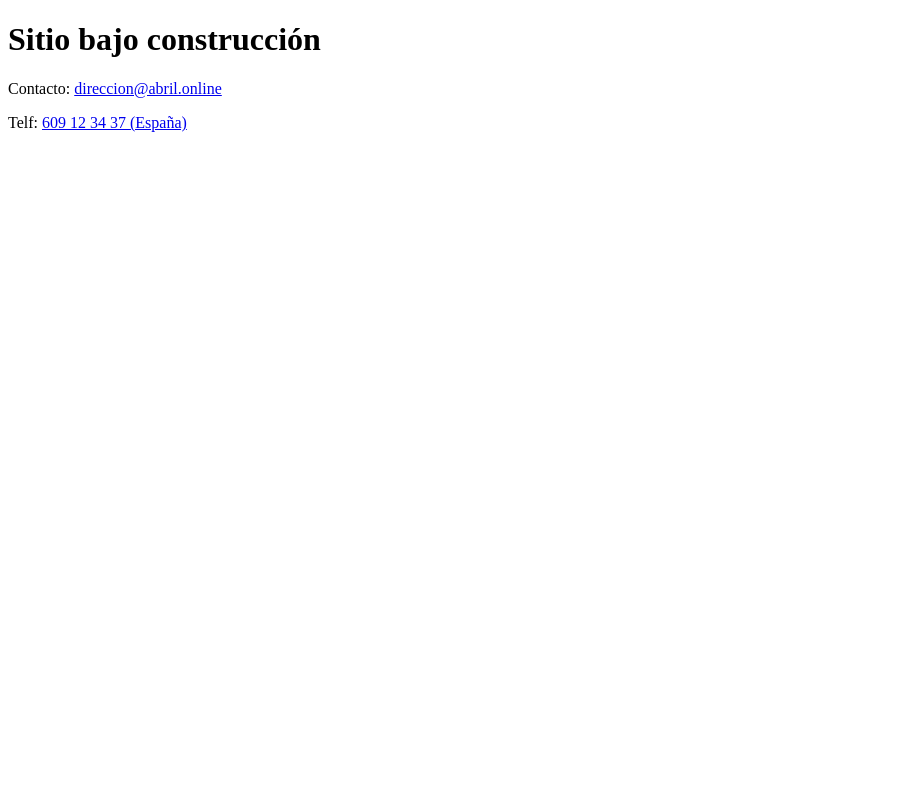
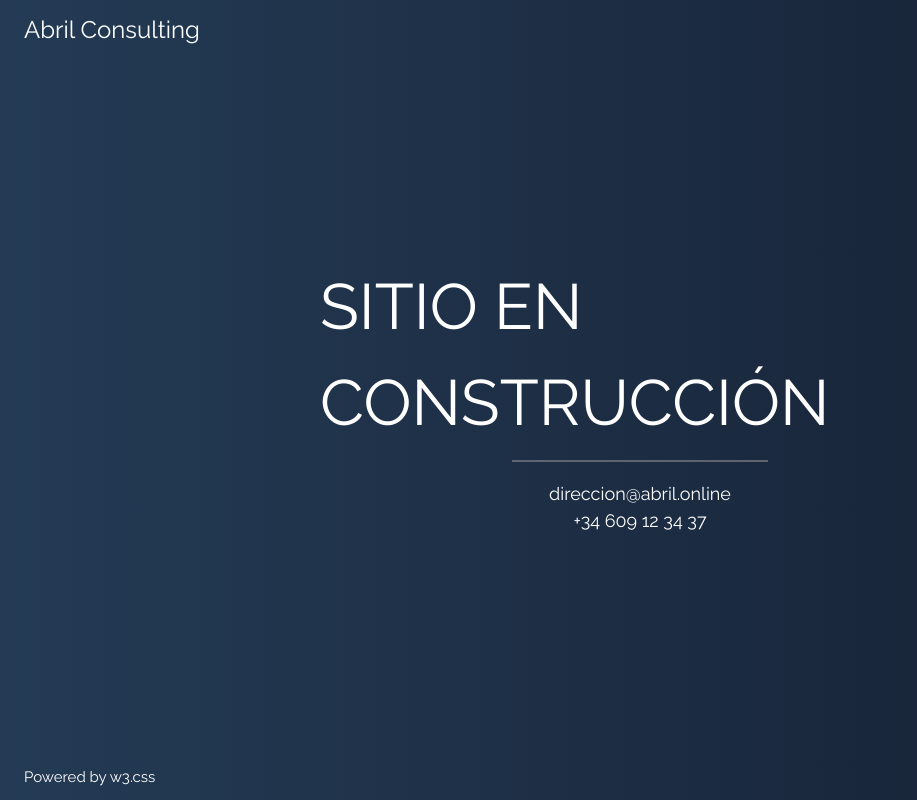
Before and after one commit to gfiorav/abril.online, a plain HTML site: page index.html in a window 1280 px wide. Shown: the whole page, without its empty margins (0-917 px from the left). Drawn offline with nearby package versions, Linux system fonts and the light colour scheme.

Commit message:
use template

```diff
--- a/index.html
+++ b/index.html
@@ -1,11 +1,44 @@
 <!DOCTYPE html>
 <html>
-<head>
-  <title>Abril Consulting (abril.online)</title>
-</head>
+<title>W3.CSS Template</title>
+<meta charset="UTF-8">
+<meta name="viewport" content="width=device-width, initial-scale=1">
+<link rel="stylesheet" href="http://www.w3schools.com/lib/w3.css">
+<link rel="stylesheet" href="https://fonts.googleapis.com/css?family=Raleway">
+<style>
+body,h1 {font-family: "Raleway", sans-serif}
+body, html {height: 100%}
+.bgimg {
+    background: #141E30; /* fallback for old browsers */
+    background: -webkit-linear-gradient(to left, #141E30 , #243B55); /* Chrome 10-25, Safari 5.1-6 */
+    background: linear-gradient(to left, #141E30 , #243B55); /* W3C, IE 10+/ Edge, Firefox 16+, Chrome 26+, Opera 12+, Safari 7+ */
+    min-height: 100%;
+    background-position: center;
+    background-size: cover;
+}
+a {
+  text-decoration: none;
+}
+</style>
 <body>
-  <h1>Sitio bajo construcción</h1>
-  <p>Contacto: <a href="mailto:antonio.abril@actuarios.org">direccion@abril.online</a></p>
-  <p>Telf: <a href="tel:+34609123437">609 12 34 37 (España)</a></p>
+
+<div class="bgimg w3-display-container w3-animate-opacity w3-text-white">
+  <div class="w3-display-topleft w3-padding-large w3-xlarge">
+    Abril Consulting
+  </div>
+  <div class="w3-display-middle">
+    <h1 class="w3-jumbo w3-animate-top">SITIO EN CONSTRUCCIÓN</h1>
+    <hr class="w3-border-grey" style="margin:auto;width:40%">
+    <p class="w3-large w3-center">
+      <a href="mailto:antonio.abril@actuarios.org">direccion@abril.online</a>
+      <br/>
+      <a href="tel:+34609123437">+34 609 12 34 37</a>
+    </p>
+  </div>
+  <div class="w3-display-bottomleft w3-padding-large">
+    Powered by <a href="http://www.w3schools.com/w3css/default.asp" target="_blank">w3.css</a>
+  </div>
+</div>
+
 </body>
 </html>
```
